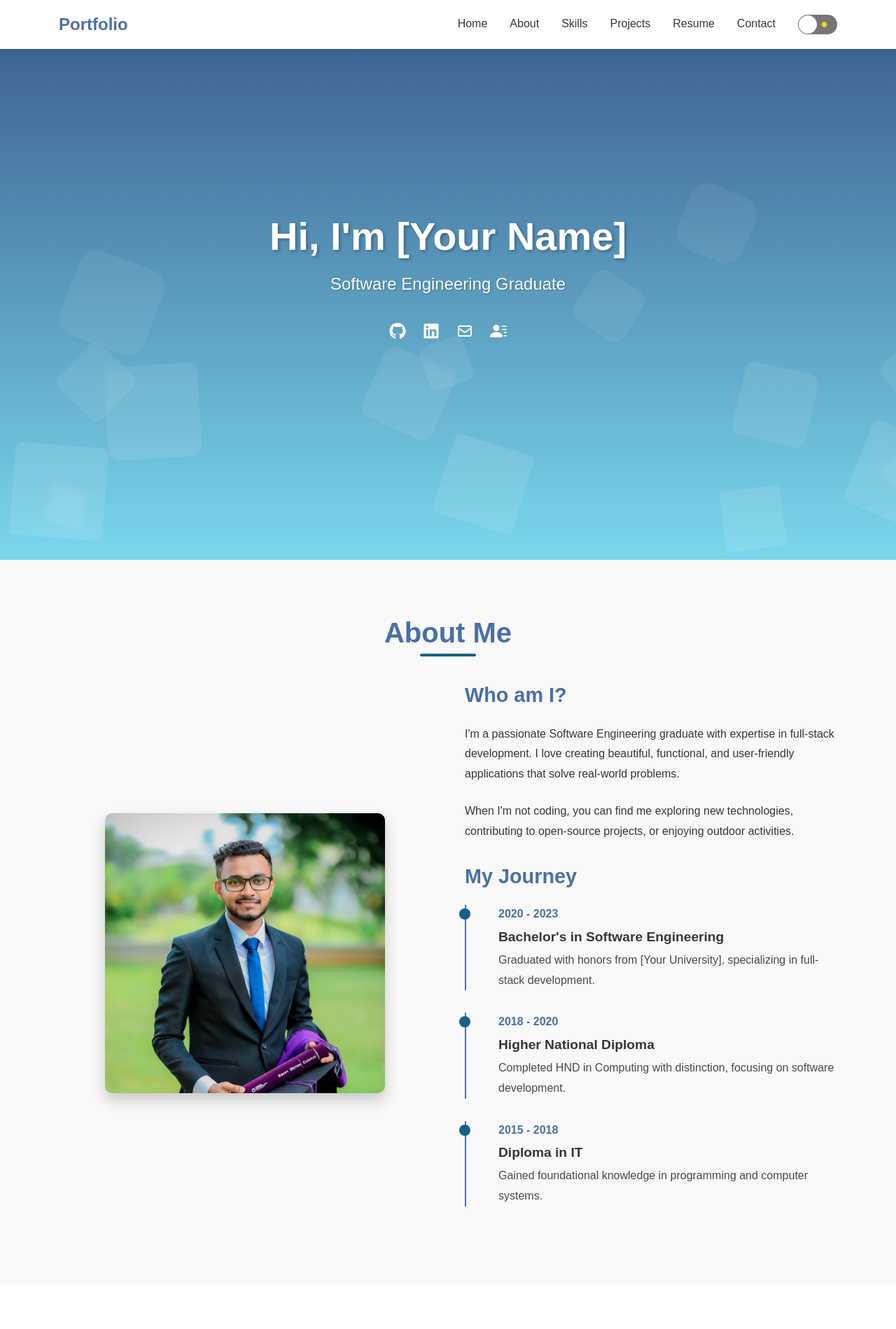
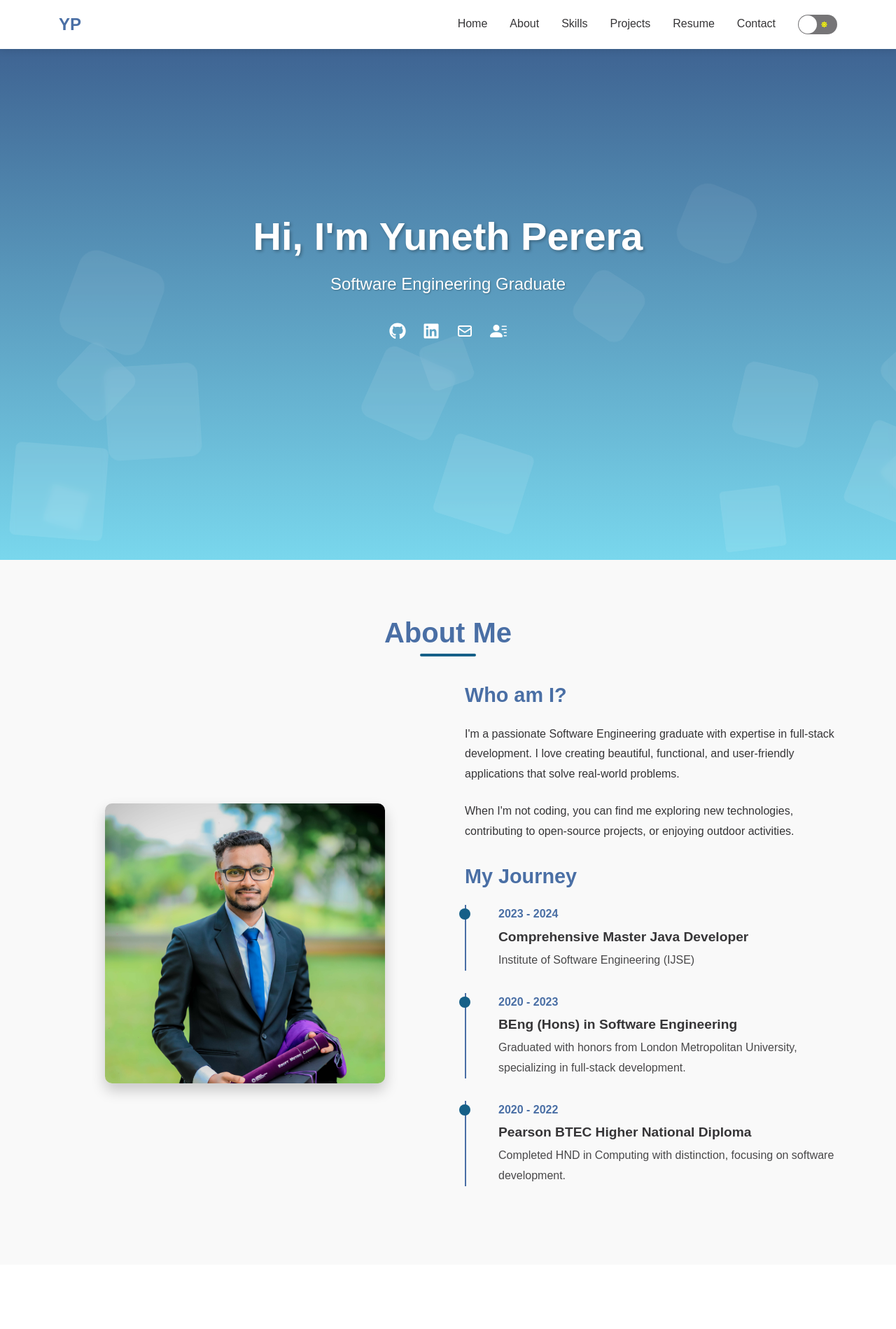
Before and after one commit to Yuneth/Modern-React-Portfolio, a React (Create React App) app: page / in a window 1280 px wide. Shown: the top 1899 px of the page at 70% size. Built offline with nearby package versions, Linux system fonts and the light colour scheme.

Commit message:
Update About,Footer,Home,Navbar,Projects Section

```diff
--- a/src/components/About.js
+++ b/src/components/About.js
@@ -165,28 +165,29 @@ const About = () => {
               </motion.h3>
 
               <TimelineItem>
-                <TimelineDate>2020 - 2023</TimelineDate>
-                <TimelineTitle>Bachelor's in Software Engineering</TimelineTitle>
+                <TimelineDate>2023 - 2024</TimelineDate>
+                <TimelineTitle>Comprehensive Master Java Developer </TimelineTitle>
                 <TimelineDescription>
-                  Graduated with honors from [Your University], specializing in full-stack development.
+                  Institute of Software Engineering (IJSE)
                 </TimelineDescription>
               </TimelineItem>
 
               <TimelineItem>
-                <TimelineDate>2018 - 2020</TimelineDate>
-                <TimelineTitle>Higher National Diploma</TimelineTitle>
+                <TimelineDate>2020 - 2023</TimelineDate>
+                <TimelineTitle>BEng (Hons) in Software Engineering</TimelineTitle>
+                <TimelineDescription>
+                  Graduated with honors from London Metropolitan University, specializing in full-stack development.
+                </TimelineDescription>
+              </TimelineItem>
+
+              <TimelineItem>
+                <TimelineDate>2020 - 2022</TimelineDate>
+                <TimelineTitle>Pearson BTEC Higher National Diploma</TimelineTitle>
                 <TimelineDescription>
                   Completed HND in Computing with distinction, focusing on software development.
                 </TimelineDescription>
               </TimelineItem>
 
-              <TimelineItem>
-                <TimelineDate>2015 - 2018</TimelineDate>
-                <TimelineTitle>Diploma in IT</TimelineTitle>
-                <TimelineDescription>
-                  Gained foundational knowledge in programming and computer systems.
-                </TimelineDescription>
-              </TimelineItem>
             </Timeline>
           </AboutText>
         </AboutContent>
--- a/src/components/Footer.js
+++ b/src/components/Footer.js
@@ -92,7 +92,7 @@ const Footer = () => {
           </ContactInfo>
 
           <Copyright>
-            &copy; {new Date().getFullYear()} Your Name. All rights reserved.
+            &copy; {new Date().getFullYear()} YunethPerera. All rights reserved.
           </Copyright>
         </FooterContent>
       </div>
--- a/src/components/Home.js
+++ b/src/components/Home.js
@@ -123,7 +123,7 @@ const Home = () => {
           animate={{ opacity: 1, y: 0 }}
           transition={{ duration: 0.8 }}
         >
-          Hi, I'm [Your Name]
+          Hi, I'm Yuneth Perera
         </Title>
         <Subtitle
           initial={{ opacity: 0, y: 50 }}
@@ -133,10 +133,10 @@ const Home = () => {
           Software Engineering Graduate
         </Subtitle>
         <SocialIcons>
-          <IconLink href="https://github.com/yourusername" target="_blank" rel="noopener noreferrer">
+          <IconLink href="https://github.com/Yuneth" target="_blank" rel="noopener noreferrer">
             <FaGithub />
           </IconLink>
-          <IconLink href="https://linkedin.com/in/yourusername" target="_blank" rel="noopener noreferrer">
+          <IconLink href="https://linkedin.com/in/yunethperera" target="_blank" rel="noopener noreferrer">
             <FaLinkedin />
           </IconLink>
           <IconLink href="mailto:youremail@example.com">
--- a/src/components/Navbar.js
+++ b/src/components/Navbar.js
@@ -66,7 +66,7 @@ const Navbar = ({ toggleTheme, theme }) => {
     <NavbarContainer>
       <div className="container">
         <NavContent>
-          <Logo href="#">Portfolio</Logo>
+          <Logo href="#">YP</Logo>
           <NavLinks>
             <NavLink>
               <a href="#home">Home</a>
--- a/src/components/Projects.js
+++ b/src/components/Projects.js
@@ -2,6 +2,8 @@ import React from 'react';
 import styled from 'styled-components';
 import { motion } from 'framer-motion';
 import { FaGithub, FaExternalLinkAlt } from 'react-icons/fa';
+import project1Photo from '../assets/images/project1.png';
+import project3Photo from '../assets/images/project3.PNG';
 
 const ProjectsContainer = styled.section`
   background: ${({ theme }) => theme.body};
@@ -98,30 +100,31 @@ const ProjectLink = styled.a`
 const Projects = () => {
   const projects = [
     {
-      title: 'E-Commerce Platform',
-      description: 'A full-stack e-commerce platform with user authentication, product management, and payment integration.',
-      techStack: ['Spring Boot', 'React.js', 'MySQL', 'JWT', 'Stripe API'],
-      backendLink: 'https://github.com/yourusername/ecommerce-backend',
-      frontendLink: 'https://github.com/yourusername/ecommerce-frontend',
+      title: 'Microfinance Credit Scoring & Lending Portal',
+      description: 'A secure full-stack system for loan scoring, customer onboarding, and admin-controlled credit evaluation using JWT-based access.',
+      techStack: ['Spring Boot', 'React.js', 'MySQL', 'JWT', 'Material UI'],
+      backendLink: 'https://github.com/Yuneth/FundFlow-Backend',
+      frontendLink: 'https://github.com/Yuneth/FundFlow-Frontend',
       demoLink: 'https://yourecommerceapp.com',
-      image: 'https://via.placeholder.com/600x400?text=E-Commerce+Platform',
+      image: project1Photo,
     },
     {
-      title: 'Task Management App',
-      description: 'A collaborative task management application with real-time updates and team functionality.',
-      techStack: ['React.js', 'Node.js', 'MongoDB', 'Socket.io'],
-      backendLink: 'https://github.com/yourusername/taskapp-backend',
-      frontendLink: 'https://github.com/yourusername/taskapp-frontend',
+      title: 'Cleaning Service Management System',
+      description: 'Booking and operations platform for cleaning services with JWT auth, dashboard metrics, and form validation.',
+      techStack: ['Spring Boot', 'React.js', 'MySQL', 'JWT', 'Material UI', 'Formik & Yup'],
+      backendLink: 'https://github.com/Yuneth/CSMS-Backend',
+      frontendLink: 'https://github.com/Yuneth/CSMS-Frontend',
       demoLink: 'https://yourtaskapp.com',
-      image: 'https://via.placeholder.com/600x400?text=Task+Management+App',
+      image: project1Photo,
     },
     {
-      title: 'Portfolio Website',
-      description: 'A responsive portfolio website built with React and styled-components.',
-      techStack: ['React.js', 'Styled Components', 'Framer Motion'],
-      frontendLink: 'https://github.com/yourusername/portfolio',
+      title: 'Realtime Chatroom Application',
+      description: 'Instant messaging app with WebSocket for real-time bidirectional communication and live updates.',
+      techStack: ['React.js', 'Spring Boot', 'WebSocket'],
+      backendLink: 'https://github.com/Yuneth/ChatroomApp_Backend',
+      frontendLink: 'https://github.com/Yuneth/ChatroomApp_Frontend',
       demoLink: 'https://yourportfolio.com',
-      image: 'https://via.placeholder.com/600x400?text=Portfolio+Website',
+      image: project3Photo,
     },
   ];
 
```
Also changed, not shown: src/assets/images/project1.png (added), src/assets/images/project3.PNG (added).
